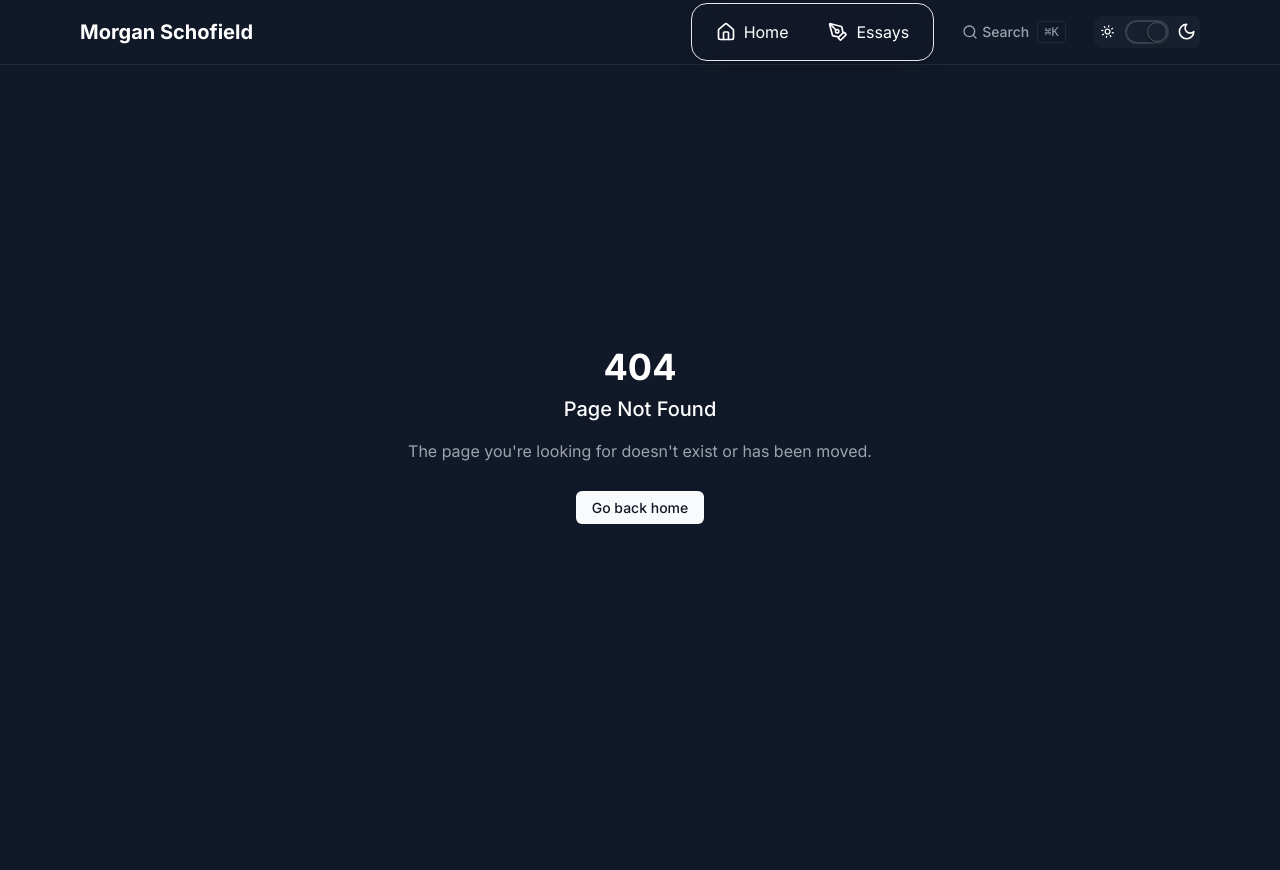
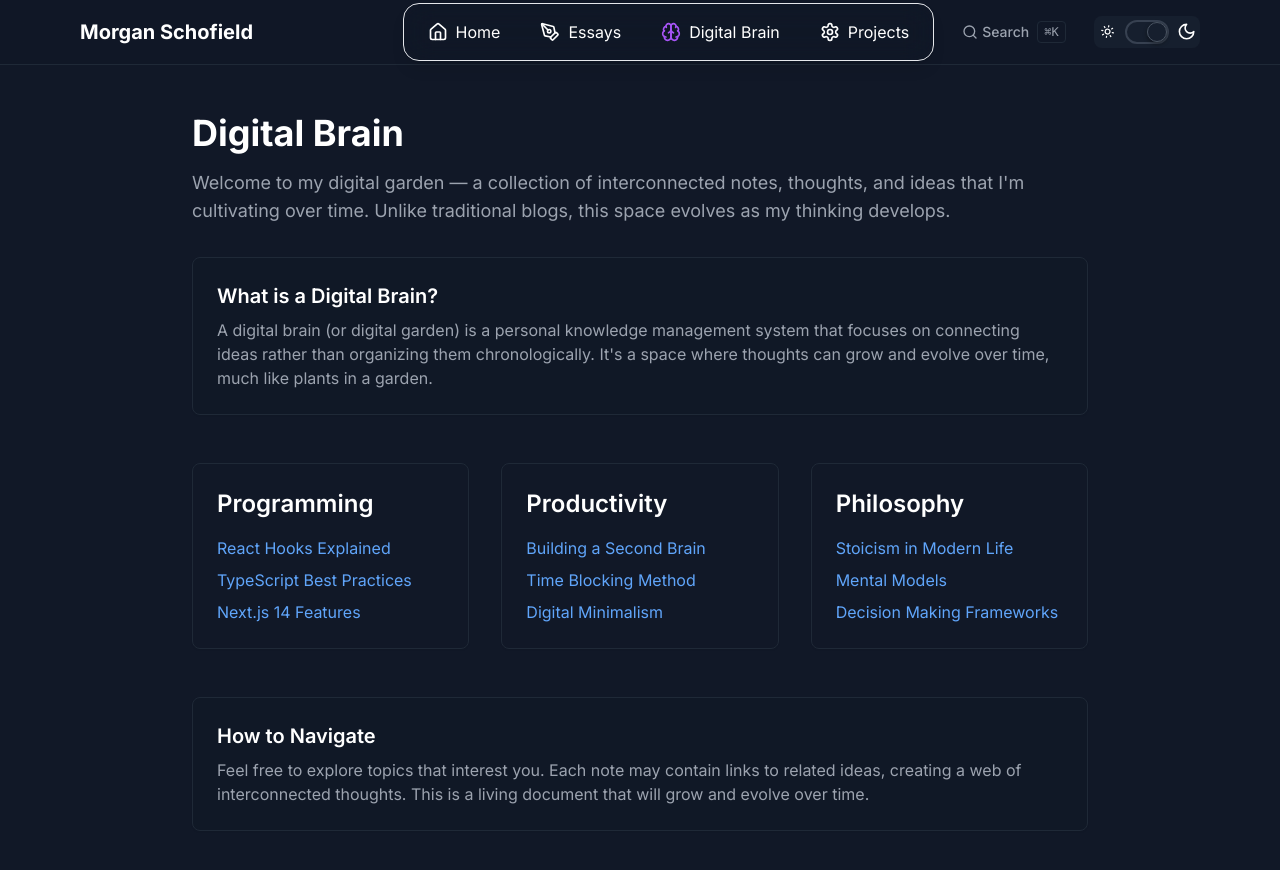
Before and after one commit to MorganOnCode/morganschofield-com, a Next.js app: page /digital-brain in a window 1280 px wide. Before the commit this address had no page. Shown: the top 870 px of the page. Built offline with nearby package versions, Linux system fonts and the light colour scheme.

Commit message:
updated glowing menu

```diff
--- /dev/null
+++ b/src/app/digital-brain/page.tsx
@@ -0,0 +1,89 @@
+import { Metadata } from "next";
+import Link from "next/link";
+
+export const metadata: Metadata = {
+  title: "Digital Brain | Morgan Schofield",
+  description: "My digital garden of thoughts, notes, and ideas",
+};
+
+/**
+ * Digital Brain page component
+ * @returns Digital Brain page
+ */
+export default function DigitalBrainPage() {
+  // Sample categories and notes - replace with your actual content
+  const categories = [
+    {
+      name: "Programming",
+      notes: [
+        { title: "React Hooks Explained", slug: "react-hooks-explained" },
+        { title: "TypeScript Best Practices", slug: "typescript-best-practices" },
+        { title: "Next.js 14 Features", slug: "nextjs-14-features" },
+      ],
+    },
+    {
+      name: "Productivity",
+      notes: [
+        { title: "Building a Second Brain", slug: "building-second-brain" },
+        { title: "Time Blocking Method", slug: "time-blocking-method" },
+        { title: "Digital Minimalism", slug: "digital-minimalism" },
+      ],
+    },
+    {
+      name: "Philosophy",
+      notes: [
+        { title: "Stoicism in Modern Life", slug: "stoicism-modern-life" },
+        { title: "Mental Models", slug: "mental-models" },
+        { title: "Decision Making Frameworks", slug: "decision-frameworks" },
+      ],
+    },
+  ];
+
+  return (
+    <div className="container px-4 py-12 sm:px-8 lg:px-20">
+      <div className="mx-auto max-w-4xl">
+        <h1 className="mb-4 text-4xl font-bold">Digital Brain</h1>
+        <p className="mb-8 text-lg text-gray-600 dark:text-gray-400">
+          Welcome to my digital garden — a collection of interconnected notes, thoughts, and ideas that I'm cultivating over time. Unlike traditional blogs, this space evolves as my thinking develops.
+        </p>
+
+        <div className="mb-12 rounded-lg border border-gray-200 bg-white/50 p-6 shadow-sm dark:border-gray-800 dark:bg-gray-900/50">
+          <h2 className="mb-2 text-xl font-semibold">What is a Digital Brain?</h2>
+          <p className="text-gray-600 dark:text-gray-400">
+            A digital brain (or digital garden) is a personal knowledge management system that focuses on connecting ideas rather than organizing them chronologically. It's a space where thoughts can grow and evolve over time, much like plants in a garden.
+          </p>
+        </div>
+
+        <div className="grid gap-8 md:grid-cols-2 lg:grid-cols-3">
+          {categories.map((category) => (
+            <div
+              key={category.name}
+              className="rounded-lg border border-gray-200 bg-white p-6 shadow-sm transition-all hover:shadow-md dark:border-gray-800 dark:bg-gray-900"
+            >
+              <h2 className="mb-4 text-2xl font-semibold">{category.name}</h2>
+              <ul className="space-y-2">
+                {category.notes.map((note) => (
+                  <li key={note.slug}>
+                    <Link
+                      href={`/digital-brain/${note.slug}`}
+                      className="text-blue-600 hover:underline dark:text-blue-400"
+                    >
+                      {note.title}
+                    </Link>
+                  </li>
+                ))}
+              </ul>
+            </div>
+          ))}
+        </div>
+
+        <div className="mt-12 rounded-lg border border-gray-200 bg-white/50 p-6 shadow-sm dark:border-gray-800 dark:bg-gray-900/50">
+          <h2 className="mb-2 text-xl font-semibold">How to Navigate</h2>
+          <p className="text-gray-600 dark:text-gray-400">
+            Feel free to explore topics that interest you. Each note may contain links to related ideas, creating a web of interconnected thoughts. This is a living document that will grow and evolve over time.
+          </p>
+        </div>
+      </div>
+    </div>
+  );
+}
--- /dev/null
+++ b/src/app/projects/page.tsx
@@ -0,0 +1,84 @@
+import { Metadata } from "next";
+
+export const metadata: Metadata = {
+  title: "Projects | Morgan Schofield",
+  description: "Projects and work by Morgan Schofield",
+};
+
+/**
+ * Projects page component
+ * @returns Projects page
+ */
+export default function ProjectsPage() {
+  // Sample projects data - replace with your actual projects
+  const projects = [
+    {
+      title: "Personal Website",
+      description: "My personal website built with Next.js and Tailwind CSS",
+      tags: ["Next.js", "React", "Tailwind CSS", "TypeScript"],
+      link: "https://github.com/yourusername/personal-website",
+    },
+    {
+      title: "Digital Brain",
+      description: "A digital garden of my thoughts and notes",
+      tags: ["Next.js", "MDX", "Knowledge Management"],
+      link: "/digital-brain",
+    },
+    // Add more projects as needed
+  ];
+
+  return (
+    <div className="container px-4 py-12 sm:px-8 lg:px-20">
+      <div className="mx-auto max-w-4xl">
+        <h1 className="mb-8 text-4xl font-bold">Projects</h1>
+        <p className="mb-12 text-lg text-gray-600 dark:text-gray-400">
+          A collection of projects I've worked on. These range from web applications to experiments and open-source contributions.
+        </p>
+
+        <div className="grid gap-8 md:grid-cols-2">
+          {projects.map((project) => (
+            <div
+              key={project.title}
+              className="rounded-lg border border-gray-200 bg-white p-6 shadow-sm transition-all hover:shadow-md dark:border-gray-800 dark:bg-gray-900"
+            >
+              <h2 className="mb-2 text-2xl font-semibold">{project.title}</h2>
+              <p className="mb-4 text-gray-600 dark:text-gray-400">
+                {project.description}
+              </p>
+              <div className="mb-4 flex flex-wrap gap-2">
+                {project.tags.map((tag) => (
+                  <span
+                    key={tag}
+                    className="rounded-full bg-gray-100 px-3 py-1 text-sm text-gray-800 dark:bg-gray-800 dark:text-gray-200"
+                  >
+                    {tag}
+                  </span>
+                ))}
+              </div>
+              <a
+                href={project.link}
+                className="inline-flex items-center text-blue-600 hover:underline dark:text-blue-400"
+              >
+                View Project
+                <svg
+                  className="ml-1 h-4 w-4"
+                  fill="none"
+                  stroke="currentColor"
+                  viewBox="0 0 24 24"
+                  xmlns="http://www.w3.org/2000/svg"
+                >
+                  <path
+                    strokeLinecap="round"
+                    strokeLinejoin="round"
+                    strokeWidth={2}
+                    d="M14 5l7 7m0 0l-7 7m7-7H3"
+                  />
+                </svg>
+              </a>
+            </div>
+          ))}
+        </div>
+      </div>
+    </div>
+  );
+}
--- a/src/components/animated-menu.tsx
+++ b/src/components/animated-menu.tsx
@@ -4,7 +4,7 @@ import * as React from "react"
 import Link from "next/link"
 import { usePathname } from "next/navigation"
 import { motion } from "framer-motion"
-import { Home, PenTool, Search } from "lucide-react"
+import { Home, PenTool, Search, Brain, Settings, User } from "lucide-react"
 import { useTheme } from "next-themes"
 
 import { ThemeToggle } from "@/components/theme-toggle"
@@ -86,10 +86,24 @@ export function AnimatedMenu() {
       gradient: "radial-gradient(circle, rgba(249,115,22,0.15) 0%, rgba(234,88,12,0.06) 50%, rgba(194,65,12,0) 100%)",
       iconColor: "text-orange-500",
     },
+    {
+      icon: <Brain className="h-5 w-5" />,
+      label: "Digital Brain",
+      href: "/digital-brain",
+      gradient: "radial-gradient(circle, rgba(139,92,246,0.15) 0%, rgba(124,58,237,0.06) 50%, rgba(109,40,217,0) 100%)",
+      iconColor: "text-purple-500",
+    },
+    {
+      icon: <Settings className="h-5 w-5" />,
+      label: "Projects",
+      href: "/projects",
+      gradient: "radial-gradient(circle, rgba(34,197,94,0.15) 0%, rgba(22,163,74,0.06) 50%, rgba(21,128,61,0) 100%)",
+      iconColor: "text-green-500",
+    },
   ];
 
   return (
-    <header className="sticky top-0 z-40 w-full border-b border-gray-200 bg-white dark:border-gray-800 dark:bg-gray-900">
+    <header className="sticky top-0 z-40 w-full border-b border-gray-200 bg-white/80 backdrop-blur-md dark:border-gray-800 dark:bg-gray-900/80">
       <div className="container flex h-16 items-center px-4 sm:px-8 lg:px-20">
         <div className="mr-4 flex">
           <Link href="/" className="flex items-center space-x-2">
@@ -128,64 +142,42 @@ export function AnimatedMenu() {
                         borderRadius: "16px",
                       }}
                     />
-                    <motion.div className="relative">
-                      <Link
+                    <motion.a
                       href={item.href}
                       className={`flex items-center gap-2 px-4 py-2 relative z-10 bg-transparent transition-colors rounded-xl ${
                         pathname === item.href
                           ? "text-foreground"
                           : "text-muted-foreground hover:text-foreground"
                       }`}
+                      variants={itemVariants}
+                      transition={sharedTransition}
                       style={{ transformStyle: "preserve-3d", transformOrigin: "center bottom" }}
                     >
-                        <motion.span
-                          variants={itemVariants}
-                          transition={sharedTransition}
-                          className={`transition-colors duration-300 ${
+                      <span className={`transition-colors duration-300 ${
                         pathname === item.href ? item.iconColor : `group-hover:${item.iconColor}`
-                          }`}
-                        >
+                      }`}>
                         {item.icon}
-                        </motion.span>
-                        <motion.span
-                          variants={itemVariants}
-                          transition={sharedTransition}
-                        >
-                          {item.label}
-                        </motion.span>
-                      </Link>
-                      <Link
+                      </span>
+                      <span>{item.label}</span>
+                    </motion.a>
+                    <motion.a
                       href={item.href}
                       className={`flex items-center gap-2 px-4 py-2 absolute inset-0 z-10 bg-transparent transition-colors rounded-xl ${
                         pathname === item.href
                           ? "text-foreground"
                           : "text-muted-foreground hover:text-foreground"
                       }`}
-                        style={{
-                          transformStyle: "preserve-3d",
-                          transformOrigin: "center top",
-                          position: "absolute",
-                          top: 0,
-                          left: 0
-                        }}
-                      >
-                        <motion.span
                       variants={backVariants}
                       transition={sharedTransition}
-                          className={`transition-colors duration-300 ${
+                      style={{ transformStyle: "preserve-3d", transformOrigin: "center top", rotateX: 90 }}
+                    >
+                      <span className={`transition-colors duration-300 ${
                         pathname === item.href ? item.iconColor : `group-hover:${item.iconColor}`
-                          }`}
-                        >
+                      }`}>
                         {item.icon}
-                        </motion.span>
-                        <motion.span
-                          variants={backVariants}
-                          transition={sharedTransition}
-                        >
-                          {item.label}
-                        </motion.span>
-                      </Link>
-                    </motion.div>
+                      </span>
+                      <span>{item.label}</span>
+                    </motion.a>
                   </motion.div>
                 </motion.li>
               ))}
--- /dev/null
+++ b/src/components/digital-brain-card.tsx
@@ -0,0 +1,47 @@
+import * as React from "react";
+import Link from "next/link";
+
+/**
+ * Digital Brain data interface
+ */
+export interface DigitalBrainData {
+  title: string;
+  description: string;
+  date: string;
+  slug: string;
+}
+
+/**
+ * Digital Brain card props
+ */
+interface DigitalBrainCardProps extends React.HTMLAttributes<HTMLDivElement> {
+  essay: DigitalBrainData;
+}
+
+/**
+ * Digital Brain card component
+ * @param props - Digital Brain card props
+ * @returns Digital Brain card component
+ */
+export function DigitalBrainCard({ essay, className, ...props }: DigitalBrainCardProps) {
+  return (
+    <Link href={`/digital-brain/${essay.slug}`}>
+      <div
+        className={`group rounded-lg border border-gray-200 bg-white p-6 shadow-sm transition-all hover:shadow-md dark:border-gray-800 dark:bg-gray-900 ${className || ""}`}
+        {...props}
+      >
+        <div className="flex justify-between">
+          <h3 className="text-lg font-medium text-gray-900 group-hover:text-gray-600 dark:text-gray-50 dark:group-hover:text-gray-300">
+            {essay.title}
+          </h3>
+          <time className="text-sm text-gray-500 dark:text-gray-400">
+            {essay.date}
+          </time>
+        </div>
+        <p className="mt-2 text-sm text-gray-500 dark:text-gray-400">
+          {essay.description}
+        </p>
+      </div>
+    </Link>
+  );
+}
```
Lines whose indentation alone changed are shown as unchanged.
